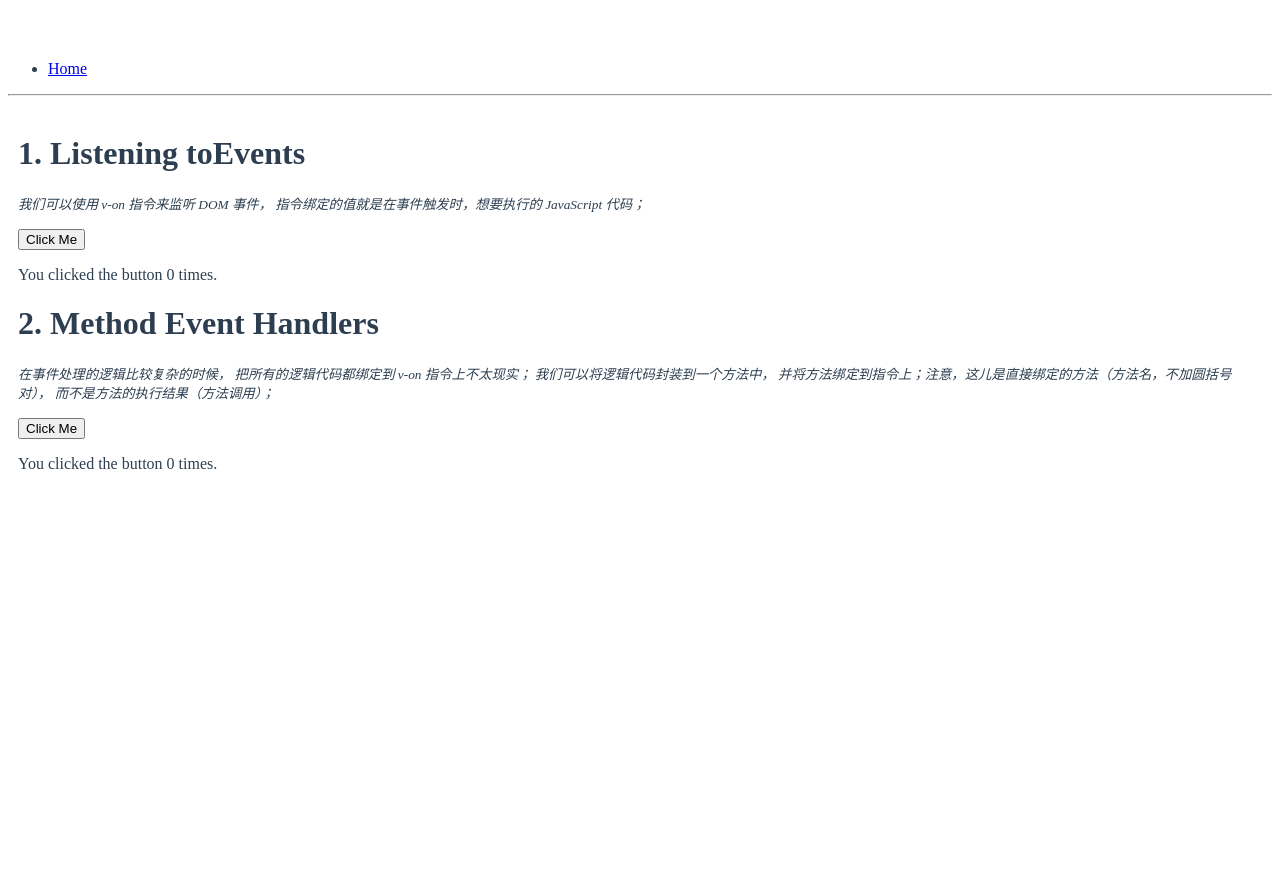
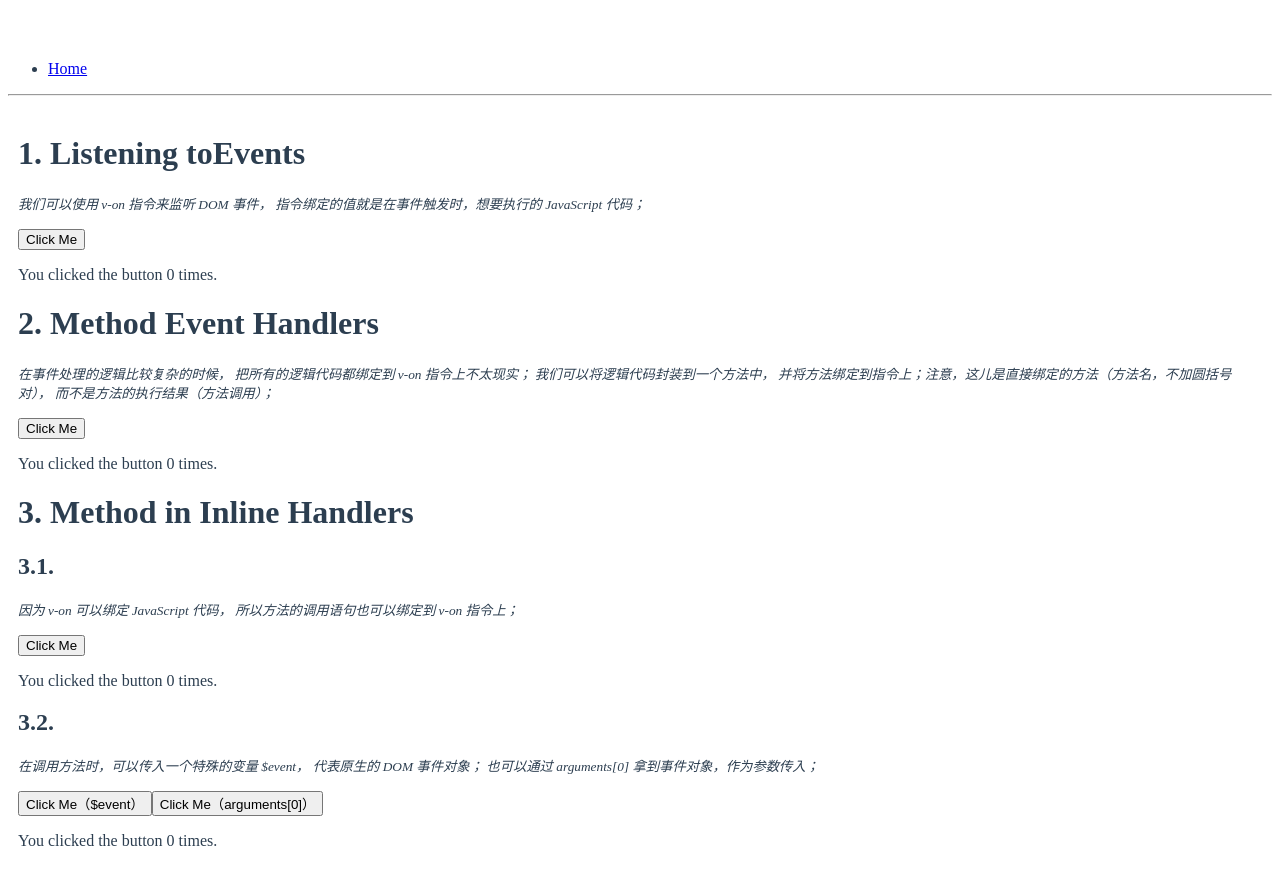
Before and after one commit to luotaoyeah/learning-vue, a Vue app: page /#/guide/event-handling in a window 1280 px wide. Before the commit the page ends 800 px from the top, so only its background shows below. Built offline with nearby package versions, Linux system fonts and the light colour scheme.

Commit message:
event handling: method inline handler

```diff
--- /dev/null
+++ b/src/doc/guide/event-handling/event-inline-handler.vue
@@ -0,0 +1,52 @@
+<template>
+  <div><h1>3. Method in Inline Handlers</h1>
+    <h2>3.1.</h2>
+    <p>
+      <small>
+        <i>
+          因为 v-on 可以绑定 JavaScript 代码，
+          所以方法的调用语句也可以绑定到 v-on 指令上；
+        </i>
+      </small>
+    </p>
+    <button v-on:click="handleClick()">Click Me</button>
+    <p>You clicked the button {{counter}} times.</p>
+    <h2>3.2.</h2>
+    <p>
+      <small>
+        <i>
+          在调用方法时，可以传入一个特殊的变量 $event，
+          代表原生的 DOM 事件对象；
+          也可以通过 arguments[0] 拿到事件对象，作为参数传入；
+        </i>
+      </small>
+    </p>
+    <button v-on:click="handleClick($event)">Click Me（$event）</button>
+    <button v-on:click="handleClick(arguments[0])">Click Me（arguments[0]）</button>
+    <p>You clicked the button {{counter}} times.</p>
+  </div>
+</template>
+<script>
+export default {
+  data() {
+    return {
+      counter: 0
+    };
+  },
+  methods: {
+    async handleClick(e) {
+      this.counter += 1;
+      await this.$nextTick();
+
+      /**
+       * 这儿的事件参数 e 是原生的 DOM 事件对象；
+       */
+      if (e) {
+        alert(e.target.tagName);
+      }
+    }
+  }
+};
+</script>
+<style scoped>
+</style>
--- a/src/doc/guide/event-handling/index.vue
+++ b/src/doc/guide/event-handling/index.vue
@@ -4,11 +4,13 @@
   >
     <ListeningToEvent></ListeningToEvent>
     <EventHandler></EventHandler>
+    <EventInlineHandler></EventInlineHandler>
   </div>
 </template>
 <script>
 import ListeningToEvent from "./listening-to-event";
 import EventHandler from "./event-handler";
+import EventInlineHandler from "./event-inline-handler";
 
 export default {
   data() {
@@ -16,7 +18,8 @@ export default {
   },
   components: {
     ListeningToEvent,
-    EventHandler
+    EventHandler,
+    EventInlineHandler
   }
 };
 </script>
```
Also changed, not shown: .eslintrc.js.
